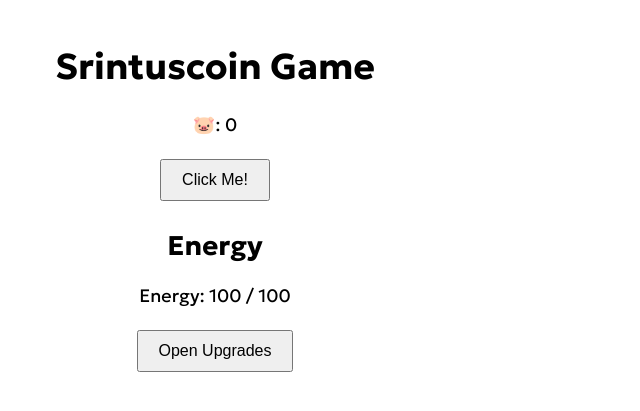
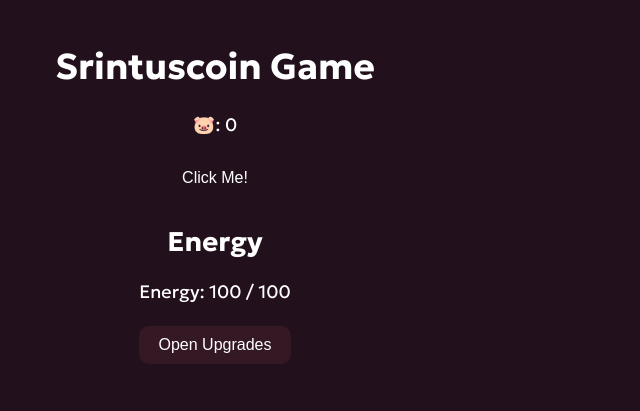
Before and after one commit to vitaliKreyn/vitaliKreyn.github.io, a PHP site: page / in a window 1280 px wide. Shown: the top 411 px of the page, without its empty margins (0-640 px from the left). Run offline with PHP 8.4, Linux system fonts and the light colour scheme; some libraries are stand-ins or nearby versions.

Commit message:
Update style.css

```diff
--- a/style.css
+++ b/style.css
@@ -4,17 +4,15 @@ body {
 	margin: 0;
 	padding: 0;
 	font-size: 18px;
-  background: var(--tg-theme-bg-color);
-  color: var(--tg-theme-text-color);
+  background: #22111d;
   font-family: "Geologica", sans-serif;
+  color: white;
 }
 
 .container {
   max-width: 390px;
-
   text-align: center;
   padding: 20px;
-
 }
 
 button {
@@ -22,8 +20,19 @@ button {
   font-size: 16px;
   cursor: pointer;
   margin: 5px;
+  border-radius: 10px;
+  border: none;
+  background: #341924;
+  color: white;
 }
 
-button:hover {
-  background-color: #d3d3d3;
+.srintus {
+  background: rgba(117, 190, 218, 0);
+  border: none;
+  padding: 10px 20px;
 }
+.srintus:hover {
+  background: rgba(117, 190, 218, 0);
+  border: none;
+  padding: 10px 20px;
+}
```
